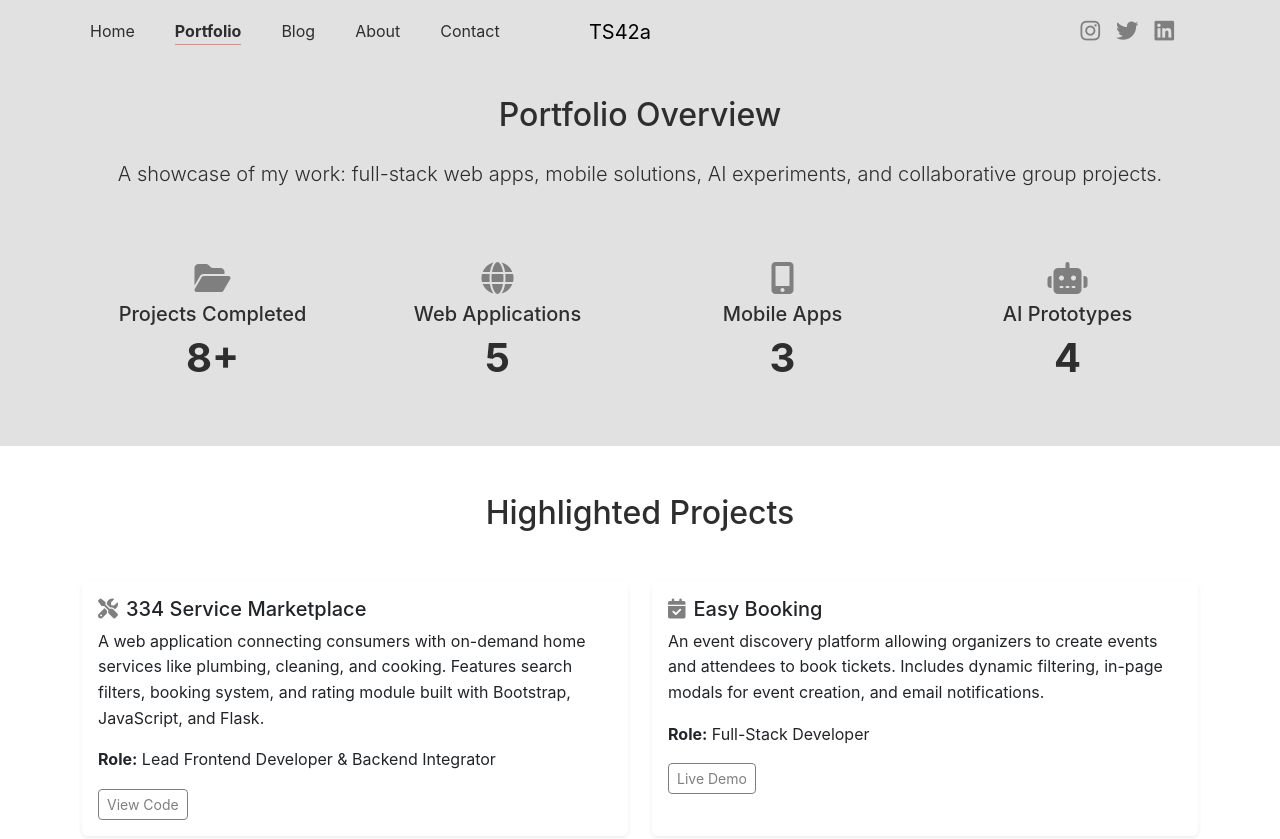
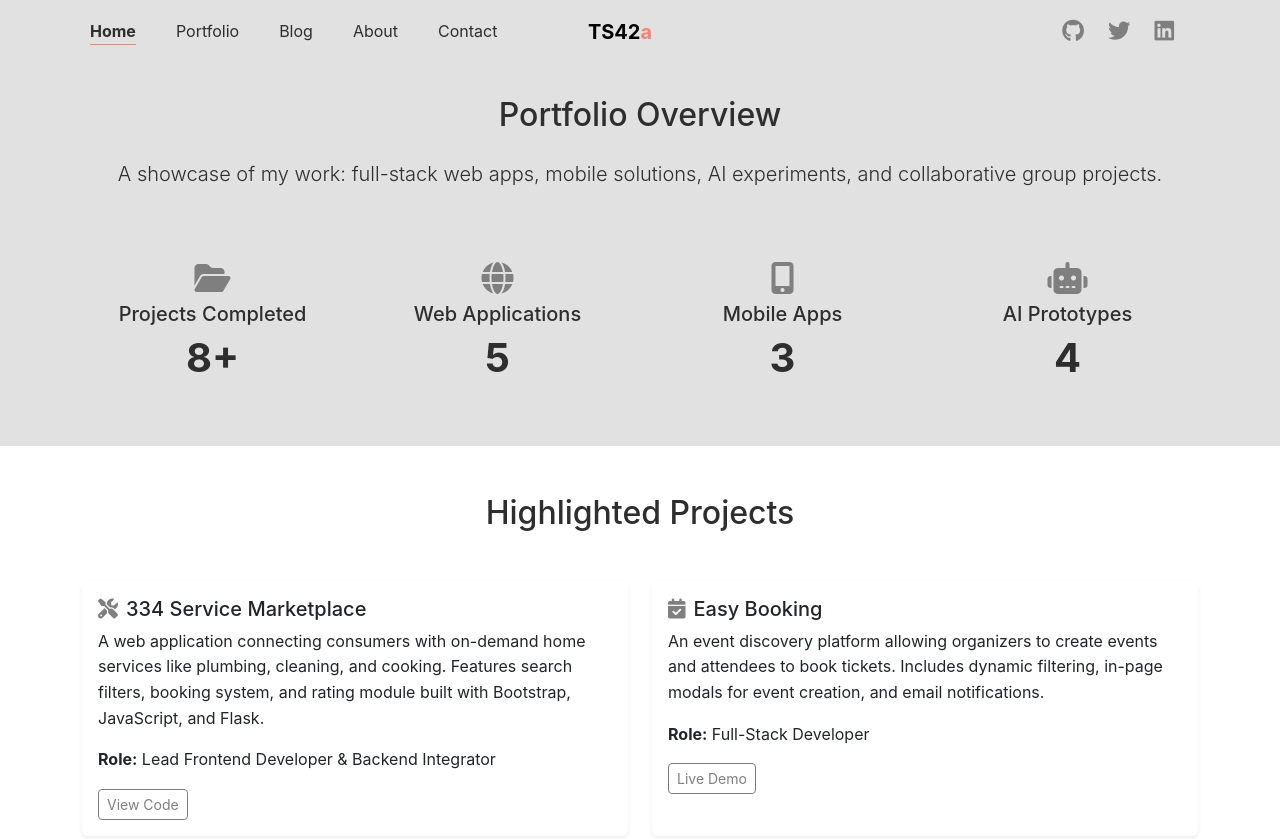
Before and after one commit to ts42a/ts42a.github.io, a plain HTML site: page portfolio.html in a window 1280 px wide. Shown: the top 839 px of the page. Drawn offline with nearby package versions, Linux system fonts and the light colour scheme.

Commit message:
maintain

```diff
--- a/portfolio.html
+++ b/portfolio.html
@@ -15,21 +15,21 @@
     <div class="container">
       <div class="row w-100 align-items-center">
         <div class="col-md-5 d-flex justify-content-start">
-          <ul class="navbar-nav flex-row gap-4 mb-0">
-            <li class="nav-item"><a class="nav-link" href="index.html">Home</a></li>
-            <li class="nav-item"><a class="nav-link active" href="portfolio.html">Portfolio</a></li>
+          <ul class="navbar-nav flex-row mb-0 gap-4">
+            <li class="nav-item"><a class="nav-link active" href="index.html">Home</a></li>
+            <li class="nav-item"><a class="nav-link" href="portfolio.html">Portfolio</a></li>
             <li class="nav-item"><a class="nav-link" href="blog.html">Blog</a></li>
             <li class="nav-item"><a class="nav-link" href="about.html">About</a></li>
             <li class="nav-item"><a class="nav-link" href="contact.html">Contact</a></li>
           </ul>
         </div>
         <div class="col-md-2 text-center">
-          <a class="navbar-brand logo" href="index.html">TS42a</a>
+          <a class="navbar-brand logo fw-bold" href="#">TS42<span class="text-accent">a</span></a>
         </div>
-        <div class="col-md-5 d-flex justify-content-end gap-3 social-icons">
-          <a href="#" aria-label="Instagram"><i class="fab fa-instagram fa-lg"></i></a>
+        <div class="col-md-5 d-flex justify-content-end align-items-center gap-4 social-icons">
+          <a href="https://github.com/ts42a" aria-label="GitHub"><i class="fab fa-github fa-lg"></i></a>
           <a href="#" aria-label="Twitter"><i class="fab fa-twitter fa-lg"></i></a>
-          <a href="#" aria-label="LinkedIn"><i class="fab fa-linkedin fa-lg"></i></a>
+          <a href="https://www.linkedin.com/in/tonmoy42a/" aria-label="LinkedIn"><i class="fab fa-linkedin fa-lg"></i></a>
         </div>
       </div>
     </div>
```
Also changed, not shown: blog.html (+7 -7 lines), index.html (+1 -1 lines).
